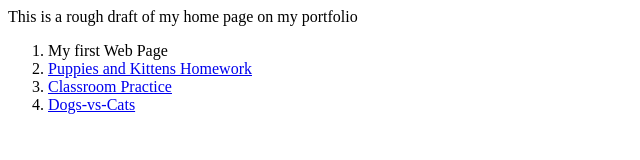
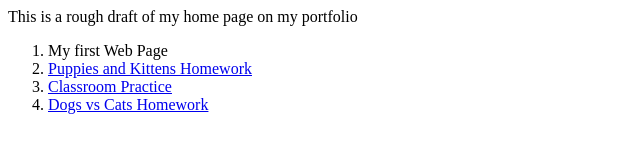
Before and after one commit to JakeChee04/Intro-to-Web, a plain HTML site: page index.html in a window 1280 px wide. Shown: the full height of the page, 0-640 px from the left. Drawn offline with Linux system fonts and the light colour scheme.

Commit message:
Re-adding the Dogs vs Cats Homework

```diff
--- a/index.html
+++ b/index.html
@@ -11,10 +11,7 @@
                   <li>My first Web Page</li>
                   <li><a href="Code File/Index.html">Puppies and Kittens Homework</a></li>
                   <li><a href="Class 3 Classwork/class_week_3.html">Classroom Practice</a></li>
-                   <li><a href="Dogs-vs-Cats/index.html">Dogs-vs-Cats</a></li>
+                  <li><a href="Dogs-vs-Cats/index.html">Dogs vs Cats Homework</a></li>
             </ol>
-
-
-
       </body>
 </html>
```
